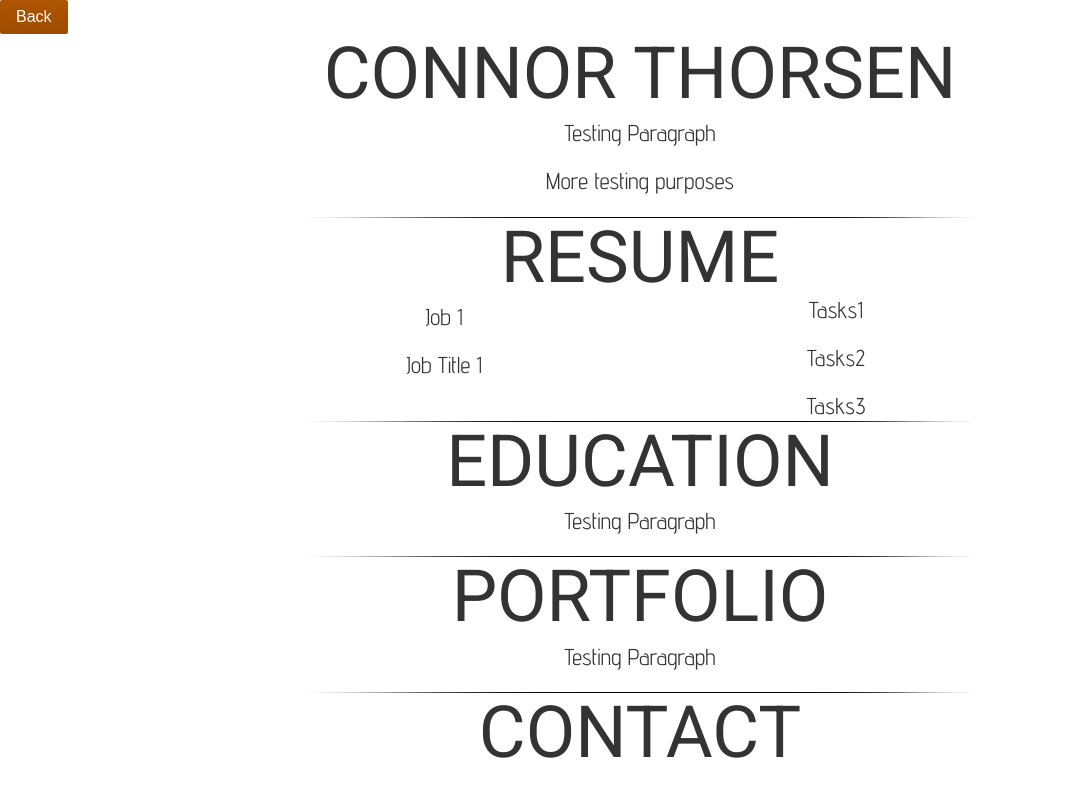
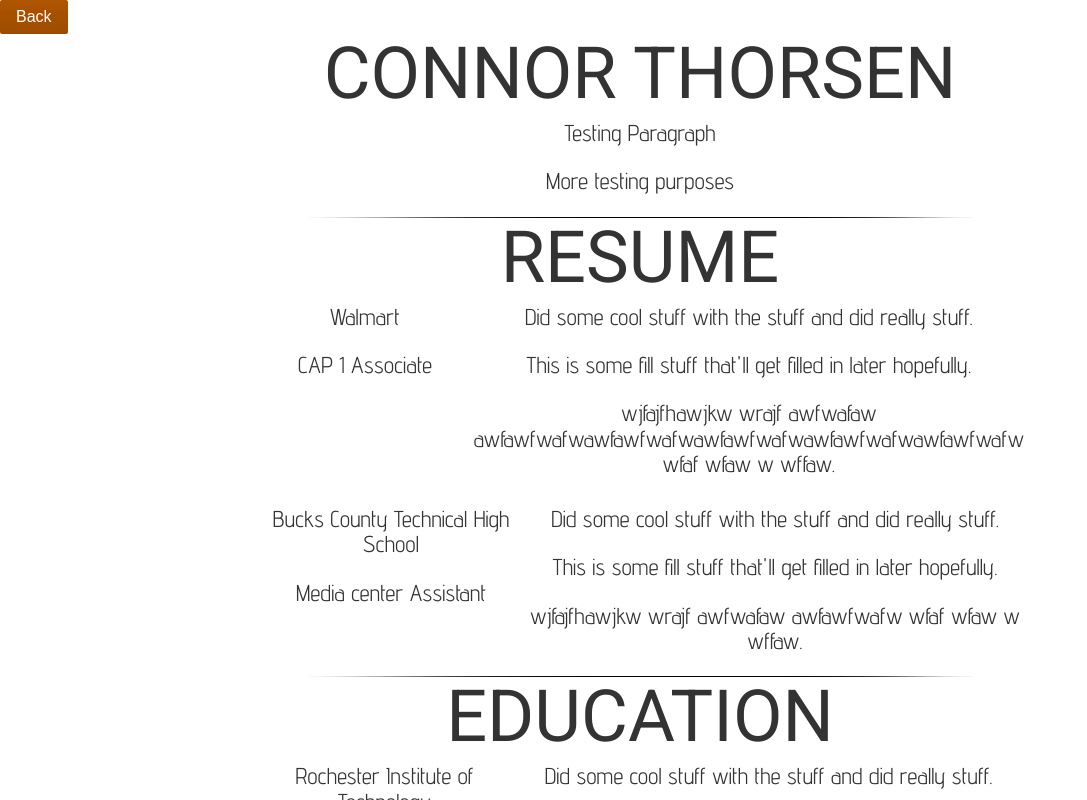
Before and after one commit to cthorsen31/cthorsen.com, a plain HTML site: page about.html in a window 1280 px wide. Shown: the whole page, without its empty margins (0-1087 px from the left). Drawn offline with Linux system fonts and the light colour scheme.

Commit message:
Updating about me columns

```diff
--- a/about.html
+++ b/about.html
@@ -5,6 +5,7 @@
         <meta name=viewport content="width=device-width, initial-scale=1.0, minimum-scale=1.0, maximum-scale=1.0, user-scalable=0">
         <link href=style.css rel=stylesheet media=screen>
         <link href='http://fonts.googleapis.com/css?family=Open+Sans|Roboto|Advent+Pro' rel=stylesheet type=text/css>
+        <link rel="stylesheet" href="https://cdnjs.cloudflare.com/ajax/libs/material-design-iconic-font/2.2.0/css/material-design-iconic-font.min.css">
     </head>
 <body>
 
@@ -17,42 +18,84 @@
             <div class="header center">CONNOR THORSEN</div>
             <p>Testing Paragraph</p>
             <p>More testing purposes</p>
-            <img src="images/horizontal-bar.jpg" class="separator center" alt="bars">
         </div>
+        <div class="about-content"><img src="images/horizontal-bar.jpg" class="separator center" alt="bars"></div>
 
 
         <!--Resume Content-->
         <div class="about-content rightcontent">
             <div class="header center">RESUME</div>
             <div class="column-2">
-                <p>Job 1</p>
-                <p>Job Title 1</p>
-                <p>Tasks1</p>
-                <p>Tasks2</p>
-                <p>Tasks3</p>
+                <div class="col-left">
+                    <p>Walmart</p>
+                    <p>CAP 1 Associate</p>
+                </div>
+                <div class="col-right">
+                    <p>Did some cool stuff with the stuff and did really stuff.</p>
+                    <p>This is some fill stuff that'll get filled in later hopefully.</p>
+                    <p>wjfajfhawjkw wrajf awfwafaw awfawfwafwawfawfwafwawfawfwafwawfawfwafwawfawfwafw wfaf wfaw w wffaw.</p>
+                </div>
             </div>
+            <div class="column-2">
+                <div class="about-col">
+                    <p>Bucks County Technical High School</p>
+                    <p>Media center Assistant</p>
+                </div>
+                <div class="about-col">
+                    <p>Did some cool stuff with the stuff and did really stuff.</p>
+                    <p>This is some fill stuff that'll get filled in later hopefully.</p>
+                    <p>wjfajfhawjkw wrajf awfwafaw awfawfwafw wfaf wfaw w wffaw.</p>
+                </div>
+            </div>
+        </div>
+        <div class="about-content"><img src="images/horizontal-bar.jpg" class="separator center" alt="bars"></div>
 
-            <img src="images/horizontal-bar.jpg" class="separator center" alt="bars">
-        </div>
 
         <!--Education Content-->
         <div class="about-content leftsidecontent">
             <div class="header center">EDUCATION</div>
-            <p>Testing Paragraph</p>
-            <img src="images/horizontal-bar.jpg" class="separator center" alt="bars">
-
+            <div class="column-2">
+                <div class="about-col">
+                    <p>Rochester Institute of Technology</p>
+                    <p>B.S Computer Science </p>
+                    <p>August 2015 - Present</p>
+                </div>
+                <div class="about-col">
+                    <p>Did some cool stuff with the stuff and did really stuff.</p>
+                    <p>This is some fill stuff that'll get filled in later hopefully.</p>
+                    <p>wjfajfhawjkw wrajf awfwafaw awfawfwafw wfaf wfaw w wffaw.</p>
+                </div>
+            </div>
+            <div class="column-2">
+                <div class="about-col">
+                    <p>Bucks County Technical High School</p>
+                    <p>Applied Engineering Technology</p>
+                    <p>August 2011 - May 2015</p>
+                </div>
+                <div class="about-col">
+                    <p>Did some cool stuff with the stuff and did really stuff.</p>
+                    <p>This is some fill stuff that'll get filled in later hopefully.</p>
+                    <p>wjfajfhawjkw wrajf awfwafaw awfawfwafw wfaf wfaw w wffaw.</p>
+                </div>
+            </div>
         </div>
+        <div class="about-content"><img src="images/horizontal-bar.jpg" class="separator center" alt="bars"></div>
 
         <!--Portfolio Content-->
         <div class="about-content rightcontent">
             <div class="header center">PORTFOLIO</div>
             <p>Testing Paragraph</p>
-            <img src="images/horizontal-bar.jpg" class="separator center" alt="bars">
         </div>
+        <div class="about-content"><img src="images/horizontal-bar.jpg" class="separator center" alt="bars"></div>
 
         <!--Contact Information Content-->
         <div class="about-content leftsidecontent">
             <div class="header center">CONTACT</div>
+            <div class="contact-row">
+                <a href="https://www.linkedin.com/in/cthorsen31/" target="_blank"><i class="zmdi zmdi-linkedin-box zmdi-hc-3x"></i></a>
+                <a href="mailto:cthorsen31@gmail.com" target="_blank"><i class="zmdi zmdi-email zmdi-hc-3x"></i>
+                <a href="https://www.github.com/cthorsen31/" target="_blank"><i class="zmdi zmdi-github-box zmdi-hc-3x"></i>
+            </div>
         </div>
 </body>
 </html>
--- a/style.css
+++ b/style.css
@@ -247,3 +247,36 @@ li {
 .btn-primary:hover {
     background-color: #AF5500;
 }
+
+.contact-row {
+    margin-top: 10px;
+    display: flex;
+    display: -ms-flex;
+	display: -webkit-flex;
+    justify-content: center;
+}
+
+i {
+    padding: 4px;
+    margin-left: 10px;
+    margin-right: 10px;
+}
+
+.column-2 {
+    display: flex;
+    display: -ms-flex;
+	display: -webkit-flex;
+    flex-direction: row;
+    justify-content: center;
+    align-items: stretch;
+}
+
+.col-left {
+    order:1;
+    flex-basis:100%;
+}
+
+.col-right {
+    order:2;
+    flex-basis:100%;
+}
```
